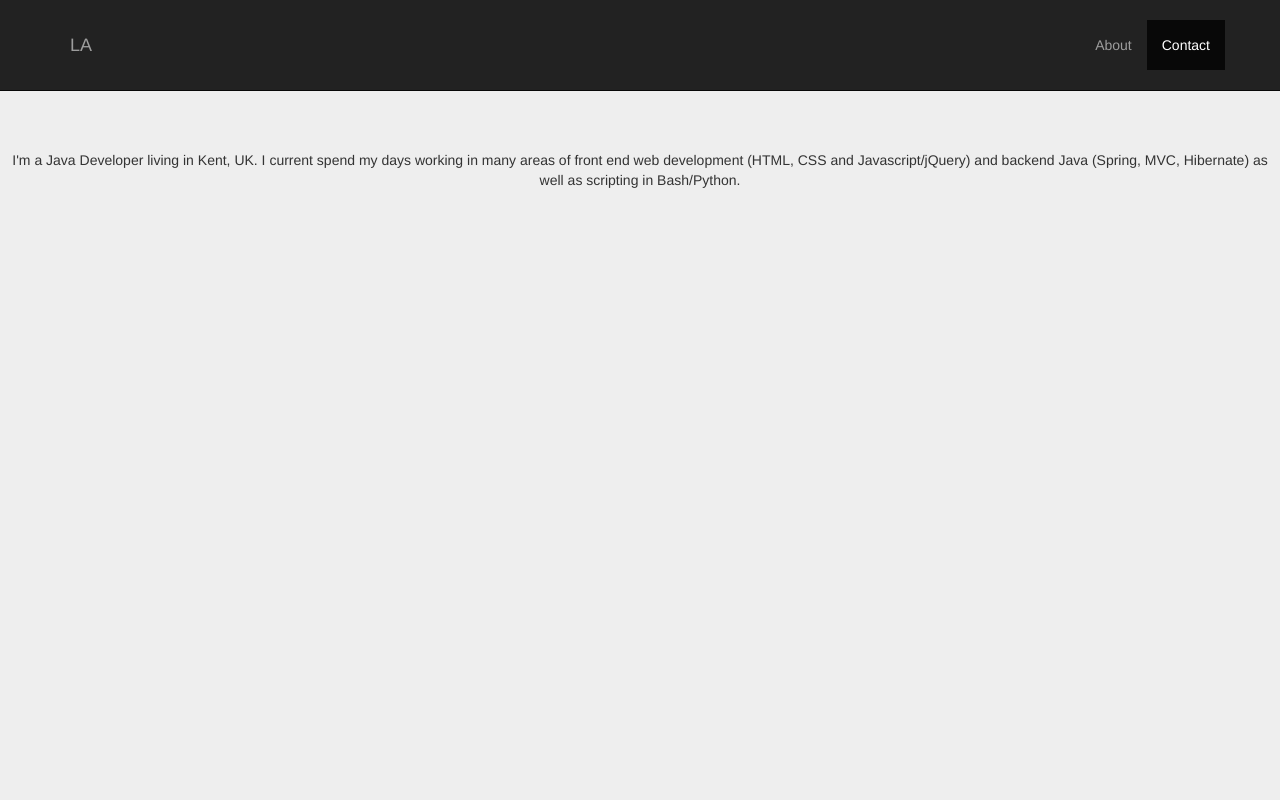
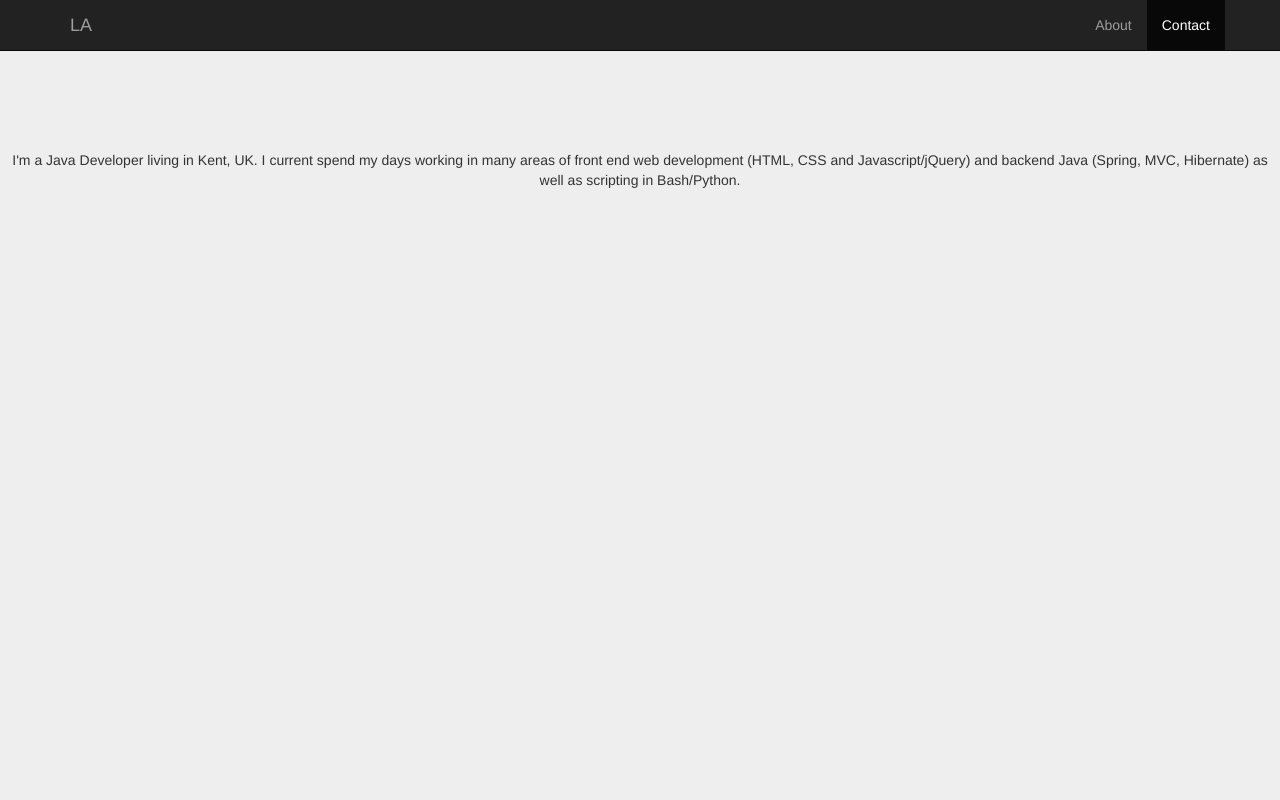
Before and after one commit to laxd/lawrenceandrews.co.uk, a plain HTML site: page html/index.html in a window 1280 px wide. Shown: the top 800 px of the page. Drawn offline with nearby package versions, Linux system fonts and the light colour scheme; files that its build step writes are made by us from their sources.

Commit message:
Added top-nav-collapse class to navbar

```diff
--- a/html/index.html
+++ b/html/index.html
@@ -15,7 +15,7 @@
         <script src="js/scrolling.js"></script>
     </head>
     <body id="page-top" data-spy="scroll" data-target=".navbar-fixed-top">
-        <nav class="navbar navbar-inverse navbar-fixed-top">
+        <nav class="navbar navbar-inverse navbar-fixed-top top-nav-collapse">
             <div class="container">
                 <div class="navbar-header">
                     <button type="button" class="navbar-toggle" data-toggle="collapse" data-target="#navbar" aria-expanded="true" aria-controls="navbar">
```
